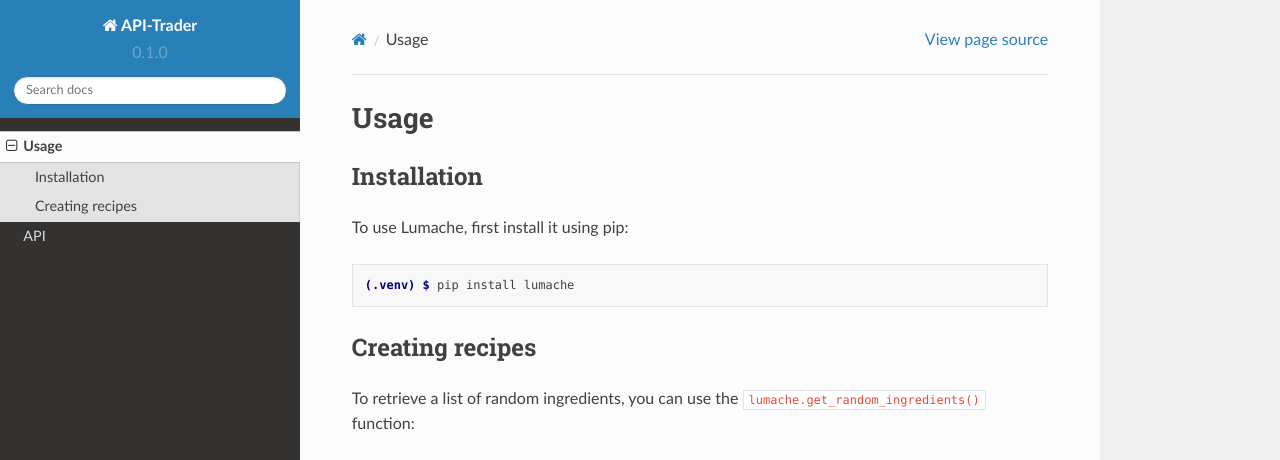
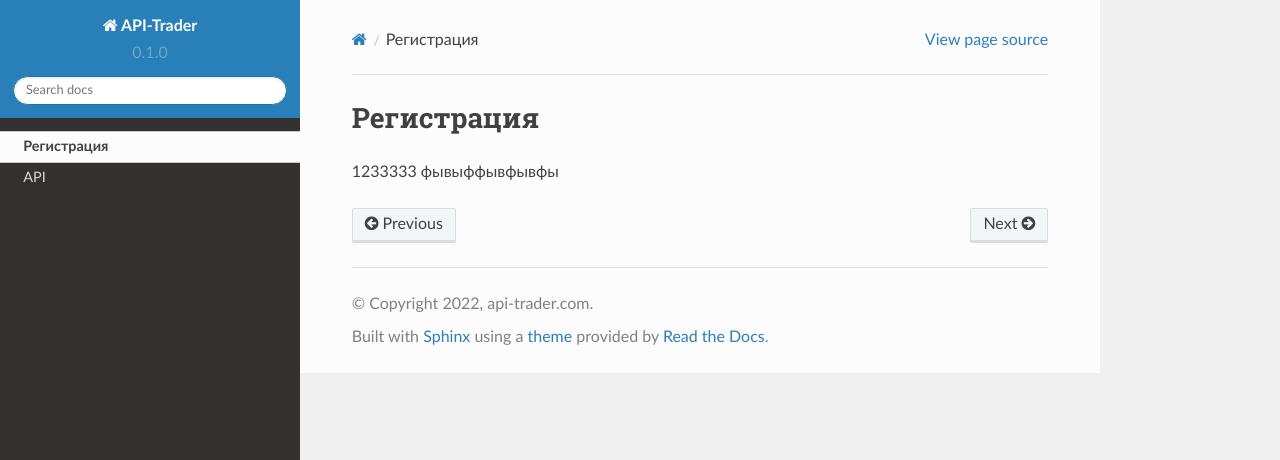
Before and after one commit to Garry0228/API-Trader, a Sphinx documentation site: the page built from docs/source/registration.rst, in a window 1280 px wide and 1095 px high. Shown: the top 460 px of the window. Built offline with Sphinx 7.4.7 and the Read the Docs theme 2.0.0, drawn with Linux system fonts in a browser that asks for light colours; some of the changed text lies outside the part shown; grey boxes are pictures that could not be loaded.

Commit message:
Update registration.rst

```diff
--- a/docs/source/registration.rst
+++ b/docs/source/registration.rst
@@ -1,33 +1,5 @@
-Usage
+Регистрация
 =====
 
-.. _installation:
-
-Installation
-------------
-
-To use Lumache, first install it using pip:
-
-.. code-block:: console
-
-   (.venv) $ pip install lumache
-
-Creating recipes
-----------------
-
-To retrieve a list of random ingredients,
-you can use the ``lumache.get_random_ingredients()`` function:
-
-.. autofunction:: lumache.get_random_ingredients
-
-The ``kind`` parameter should be either ``"meat"``, ``"fish"``,
-or ``"veggies"``. Otherwise, :py:func:`lumache.get_random_ingredients`
-will raise an exception.
-
-.. autoexception:: lumache.InvalidKindError
-
-For example:
-
->>> import lumache
->>> lumache.get_random_ingredients()
-['shells', 'gorgonzola', 'parsley']
+1233333
+фывыффывфывфы
```
